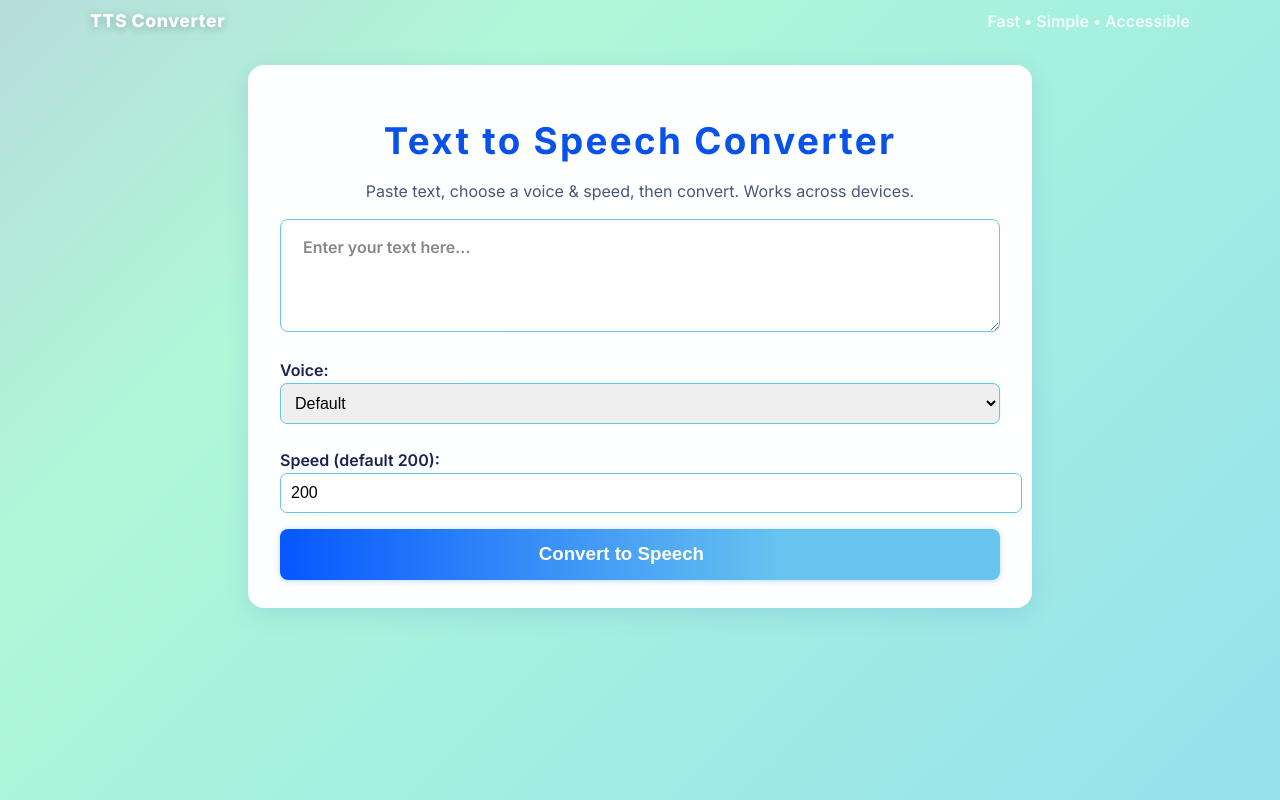
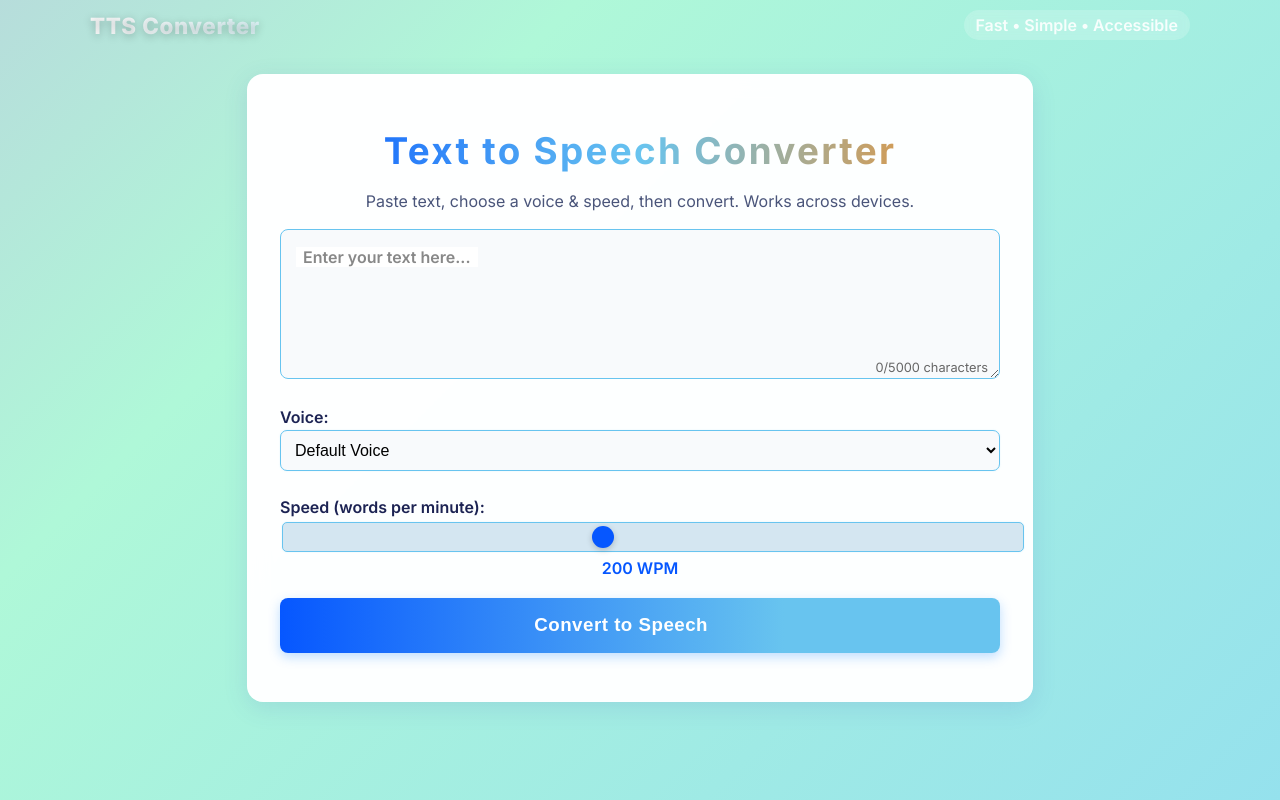
Before and after one commit to kunal47j/tts_converter, a Flask app: template templates/index.html in a window 1280 px wide. Run offline with Flask 3, Linux system fonts and the light colour scheme; the template is opened without the code that fills it, so the values that code supplies are empty.

Commit message:
Complete update of TTS converter with new features and styling

```diff
--- a/app.py
+++ b/app.py
@@ -1,54 +1,95 @@
-from flask import Flask, request, render_template, send_file, after_this_request
+from flask import Flask, request, render_template, send_file, after_this_request, jsonify
 import pyttsx3
 import os
 import uuid
+import logging
+
+# Configure logging
+logging.basicConfig(level=logging.INFO)
+logger = logging.getLogger(__name__)
 
 app = Flask(__name__)
+app.config['MAX_CONTENT_LENGTH'] = 16 * 1024 * 1024  # 16MB max file size
+
+def get_voices():
+    """Get available voices from the system"""
+    try:
+        engine = pyttsx3.init()
+        voices = engine.getProperty('voices')
+        return [{'id': i, 'name': voice.name} for i, voice in enumerate(voices)]
+    except Exception as e:
+        logger.error(f"Error getting voices: {e}")
+        return []
 
 @app.route('/')
 def index():
-    return render_template('index.html')
+    voices = get_voices()
+    return render_template('index.html', voices=voices)
 
 @app.route('/tts', methods=['POST'])
 def tts():
-    text = request.form.get('text')
-    voice_id = request.form.get('voice_id')
-    rate = request.form.get('rate')
+    try:
+        text = request.form.get('text', '').strip()
+        voice_id = request.form.get('voice_id')
+        rate = request.form.get('rate', '200')
 
-    if not text:
-        return "Text is required", 400
+        if not text:
+            return "Text is required", 400
 
-    engine = pyttsx3.init()
-    voices = engine.getProperty('voices')
+        # Limit text length for performance
+        if len(text) > 5000:
+            return "Text is too long. Please limit to 5000 characters.", 400
 
-    if voice_id:
+        engine = pyttsx3.init()
+        voices = engine.getProperty('voices')
+
+        # Set voice if specified
+        if voice_id and voices:
+            try:
+                vid = int(voice_id)
+                if 0 <= vid < len(voices):
+                    engine.setProperty('voice', voices[vid].id)
+            except (ValueError, IndexError):
+                pass  # Use default voice if invalid ID
+
+        # Set speech rate
         try:
-            vid = int(voice_id)
-            if 0 <= vid < len(voices):
-                engine.setProperty('voice', voices[vid].id)
-        except Exception:
-            pass
+            rate_int = int(rate)
+            if 50 <= rate_int <= 400:  # Validate rate range
+                engine.setProperty('rate', rate_int)
+        except ValueError:
+            engine.setProperty('rate', 200)  # Default rate
 
-    if rate:
-        try:
-            engine.setProperty('rate', int(rate))
-        except Exception:
-            pass
+        # Generate unique filename
+        filename = f"output_{uuid.uuid4().hex}.mp3"
 
-    filename = f"output_{uuid.uuid4().hex}.mp3"
-    engine.save_to_file(text, filename)
-    engine.runAndWait()
+        # Convert text to speech
+        engine.save_to_file(text, filename)
+        engine.runAndWait()
 
-    @after_this_request
-    def cleanup(resp):
-        try:
-            os.remove(filename)
-        except Exception:
-            pass
-        return resp
+        @after_this_request
+        def cleanup(resp):
+            try:
+                if os.path.exists(filename):
+                    os.remove(filename)
+            except Exception as e:
+                logger.error(f"Error cleaning up file {filename}: {e}")
+            return resp
 
-    # Serve audio directly for inline playback
-    return send_file(filename, mimetype="audio/mpeg")
+        # Serve audio directly for inline playback
+        if os.path.exists(filename):
+            return send_file(filename, mimetype="audio/mpeg")
+        else:
+            return "Failed to generate audio", 500
+
+    except Exception as e:
+        logger.error(f"Error in TTS conversion: {e}")
+        return f"Error converting text to speech: {str(e)}", 500
+
+@app.route('/health')
+def health_check():
+    """Health check endpoint"""
+    return jsonify({"status": "healthy", "service": "TTS Converter"})
 
 if __name__ == '__main__':
-    app.run(debug=True)
+    app.run(debug=True, host='0.0.0.0', port=5000)
--- a/static/css/styles.css
+++ b/static/css/styles.css
@@ -9,6 +9,8 @@ body {
     font-family: 'Inter', 'Segoe UI', Arial, sans-serif;
     position: relative;
     overflow-x: hidden;
+    background: #f0f2f5;
+    color: #333;
 }
 /* Animated gradient background */
 .bg-animated {
@@ -42,6 +44,8 @@ body {
     animation: fadeInUp 1.1s cubic-bezier(.42,.74,.56,.91) both;
     position: relative;
     z-index: 1;
+    backdrop-filter: blur(10px);
+    border: 1px solid rgba(255,255,255,0.2);
 }
 
 /* Animated heading */
@@ -53,6 +57,10 @@ body {
     letter-spacing: 1px;
     color: #1c2353;
     animation: pulseText 2.8s infinite alternate;
+    background: linear-gradient(90deg, #0657ff, #68c4ef, #fa8c1c);
+    -webkit-background-clip: text;
+    -webkit-text-fill-color: transparent;
+    background-clip: text;
 }
 
 .subtitle {
@@ -63,9 +71,9 @@ body {
     font-weight: 500;
 }
 @keyframes pulseText {
-    0%   {color:#1c2353; letter-spacing:1px;}
-    60%  {color:#0657ff; letter-spacing:2.5px;}
-    100% {color:#fa8c1c; letter-spacing:1px;}
+    0%   {letter-spacing:1px;}
+    60%  {letter-spacing:2.5px;}
+    100% {letter-spacing:1px;}
 }
 
 .form-floating {
@@ -74,13 +82,15 @@ body {
 }
 .form-floating textarea {
     width: 100%;
-    padding: 24px 14px 12px 14px; /* More top space for label */
+    padding: 24px 14px 30px 14px; /* More space for character count */
     resize: vertical;
     font-size: 1em;
     border: 1px solid #68c4ef;
     border-radius: 8px;
     box-sizing: border-box;
     transition: box-shadow 0.2s, border 0.2s;
+    background: #f8fafc;
+    min-height: 150px;
 }
 .form-floating textarea:focus {
     box-shadow: 0 0 8px #68c4ef60;
@@ -106,6 +116,15 @@ body {
     letter-spacing: 0.5px;
 }
 
+/* Character count */
+.char-count {
+    position: absolute;
+    bottom: 8px;
+    right: 12px;
+    font-size: 0.8em;
+    color: #666;
+}
+
 label {
     display: block;
     margin-top: 10px;
@@ -113,7 +132,7 @@ label {
     font-weight: 600;
     color: #1c2353;
 }
-select, input[type=number] {
+select, input[type=number], input[type=range] {
     width: 100%;
     padding: 10px;
     border-radius: 7px;
@@ -122,30 +141,73 @@ select, input[type=number] {
     margin-bottom: 16px;
     box-shadow: 0 0 2px #68c4ef30;
     transition: border-color 0.2s;
+    background: #f8fafc;
 }
 input:focus, select:focus {
     border-color: #007bfc;
     outline: none;
 }
 
+/* Range slider styling */
+input[type="range"] {
+    -webkit-appearance: none;
+    height: 8px;
+    border-radius: 5px;
+    background: #d4e6f1;
+    outline: none;
+}
+input[type="range"]::-webkit-slider-thumb {
+    -webkit-appearance: none;
+    appearance: none;
+    width: 22px;
+    height: 22px;
+    border-radius: 50%;
+    background: #0657ff;
+    cursor: pointer;
+    box-shadow: 0 2px 6px rgba(0,0,0,0.2);
+}
+input[type="range"]::-moz-range-thumb {
+    width: 22px;
+    height: 22px;
+    border-radius: 50%;
+    background: #0657ff;
+    cursor: pointer;
+    box-shadow: 0 2px 6px rgba(0,0,0,0.2);
+    border: none;
+}
+
+.slider-value {
+    text-align: center;
+    margin-top: -10px;
+    margin-bottom: 20px;
+    font-weight: 600;
+    color: #0657ff;
+}
+
 /* Button styling and animated ripple */
 button {
     position: relative;
     width: 100%;
-    padding: 14px;
+    padding: 16px;
     background: linear-gradient(90deg,#0657ff, #68c4ef 70%);
     border: none;
     border-radius: 8px;
     color: white;
     font-size: 1.17em;
     cursor: pointer;
-    box-shadow: 0 1px 6px #007bfc41;
+    box-shadow: 0 4px 12px #007bfc41;
     overflow: hidden;
-    transition: background 0.26s;
+    transition: all 0.3s ease;
     font-weight: bold;
+    letter-spacing: 0.5px;
 }
 button:hover {
     background: linear-gradient(90deg,#68c4ef, #0657ff 70%);
+    transform: translateY(-2px);
+    box-shadow: 0 6px 16px #007bfc60;
+}
+button:active {
+    transform: translateY(0);
 }
 button:after {
     content: "";
@@ -191,6 +253,17 @@ button:active:after {
     background: transparent;
     color: #0657ff;
     font-weight: 700;
+    text-decoration: none;
+    padding: 10px 20px;
+    border-radius: 6px;
+    border: 2px solid #0657ff;
+    transition: all 0.2s ease;
+    text-align: center;
+    width: 100%;
+}
+.download-btn:hover {
+    background: #0657ff;
+    color: white;
 }
 
 /* Top bar */
@@ -208,8 +281,26 @@ button:active:after {
     align-items: center;
     justify-content: space-between;
 }
-.logo { font-weight: 800; color: white; letter-spacing: 0.6px; font-size: 1.1rem; text-shadow: 0 2px 8px rgba(0,0,0,0.25);}
-.tag { color: rgba(255,255,255,0.9); font-weight: 600; opacity: 0.95 }
+.logo {
+    font-weight: 800;
+    color: white;
+    letter-spacing: 0.6px;
+    font-size: 1.4rem;
+    text-shadow: 0 2px 8px rgba(0,0,0,0.25);
+    background: linear-gradient(90deg, #ffffff, #e0f7fa);
+    -webkit-background-clip: text;
+    -webkit-text-fill-color: transparent;
+    background-clip: text;
+}
+.tag {
+    color: rgba(255,255,255,0.95);
+    font-weight: 600;
+    opacity: 0.95;
+    background: rgba(255,255,255,0.2);
+    padding: 5px 12px;
+    border-radius: 20px;
+    backdrop-filter: blur(5px);
+}
 
 /* Accessibility helper */
 .sr-only { position: absolute; left: -10000px; width: 1px; height: 1px; top: auto; overflow: hidden; }
@@ -218,6 +309,7 @@ button:active:after {
 @media (max-width: 640px) {
     .container { margin: 18px 12px; padding: 20px; border-radius: 12px; }
     .heading-animate { font-size: 1.6rem; }
+    .logo { font-size: 1.2rem; }
 }
 
 audio {
@@ -242,8 +334,60 @@ audio {
     transform: translateY(-40px);
     transition: opacity 1s, transform 1s;
     z-index: 1000;
+    display: flex;
+    align-items: center;
+}
+.success-msg:before {
+    content: "✓";
+    margin-right: 8px;
+    font-size: 1.2em;
 }
 .success-msg.fadeout {
     opacity: 0;
     transform: translateY(-80px);
 }
+
+.error-msg {
+    position: fixed;
+    top: 27px;
+    right: 24px;
+    background: #e13b3b;
+    color: white;
+    padding: 12px 22px;
+    border-radius: 8px;
+    font-weight: bold;
+    font-size: 1em;
+    box-shadow: 0 6px 20px rgba(225,59,59,0.2);
+    opacity: 1;
+    transform: translateY(-40px);
+    transition: opacity 1s, transform 1s;
+    z-index: 1000;
+    display: flex;
+    align-items: center;
+}
+.error-msg:before {
+    content: "✗";
+    margin-right: 8px;
+    font-size: 1.2em;
+}
+.error-msg.fadeout {
+    opacity: 0;
+    transform: translateY(-80px);
+}
+
+.footer {
+    text-align: center;
+    padding: 20px;
+    color: #666;
+    font-size: 0.9em;
+    margin-top: 20px;
+}
+
+.footer-content {
+    max-width: 720px;
+    margin: 0 auto;
+}
+
+.audio-controls {
+    margin-top: 20px;
+}
--- a/static/js/scripts.js
+++ b/static/js/scripts.js
@@ -1,10 +1,35 @@
+// Update slider value display
+document.getElementById('rate').addEventListener('input', function() {
+    document.getElementById('rateValue').textContent = this.value;
+});
+
+// Update character count
+document.getElementById('text').addEventListener('input', function() {
+    document.getElementById('charCount').textContent = this.value.length;
+});
+
 function showSuccess(message) {
+    // Remove any existing messages
+    document.querySelectorAll('.success-msg').forEach(el => el.remove());
+
     let msgDiv = document.createElement('div');
     msgDiv.textContent = message;
     msgDiv.className = "success-msg";
     document.body.appendChild(msgDiv);
     setTimeout(() => { msgDiv.classList.add('fadeout'); }, 1800);
     setTimeout(() => { msgDiv.remove(); }, 3000);
+}
+
+function showError(message) {
+    // Remove any existing messages
+    document.querySelectorAll('.error-msg').forEach(el => el.remove());
+
+    let msgDiv = document.createElement('div');
+    msgDiv.textContent = message;
+    msgDiv.className = 'error-msg';
+    document.body.appendChild(msgDiv);
+    setTimeout(() => { msgDiv.classList.add('fadeout'); }, 2400);
+    setTimeout(() => { msgDiv.remove(); }, 3600);
 }
 
 document.getElementById('ttsForm').addEventListener('submit', function(e) {
@@ -23,32 +48,42 @@ document.getElementById('ttsForm').addEventListener('submit', function(e) {
     btnText.textContent = 'Converting...';
     statusRegion.textContent = 'Converting text to speech. Please wait.';
 
+    // Show loading state for audio player
+    audioPlayer.style.display = 'none';
+
     fetch('/tts', {
         method: 'POST',
         body: formData
     })
     .then(response => {
-        if (!response.ok) throw new Error('Network response was not ok');
+        if (!response.ok) {
+            return response.text().then(text => { throw new Error(text || 'Network response was not ok'); });
+        }
         return response.blob();
     })
     .then(blob => {
         const audioURL = URL.createObjectURL(blob);
         audioPlayer.src = audioURL;
         audioPlayer.style.display = 'block';
-        audioPlayer.play().catch(()=>{});
 
-        // enable download
-        const filename = 'speech.mp3';
-        const url = audioURL;
-        downloadLink.href = url;
+        // Play audio automatically
+        audioPlayer.play().catch(error => {
+            console.warn('Auto-play prevented:', error);
+            showSuccess('Conversion complete! Click play to listen.');
+        });
+
+        // Enable download
+        const filename = 'speech-' + new Date().getTime() + '.mp3';
+        downloadLink.href = audioURL;
         downloadLink.download = filename;
         downloadLink.style.display = 'inline-block';
+        downloadLink.textContent = 'Download audio (' + formatFileSize(blob.size) + ')';
 
-        showSuccess('Conversion complete — playing audio.');
+        showSuccess('Conversion successful! Playing audio...');
     })
     .catch(error => {
-        showError('Error converting text to speech.');
-        console.error(error);
+        console.error('Error:', error);
+        showError('Error: ' + (error.message || 'Failed to convert text to speech.'));
     })
     .finally(() => {
         convertBtn.disabled = false;
@@ -58,13 +93,11 @@ document.getElementById('ttsForm').addEventListener('submit', function(e) {
     });
 });
 
-function showError(message) {
-    let msgDiv = document.createElement('div');
-    msgDiv.textContent = message;
-    msgDiv.className = 'success-msg';
-    msgDiv.style.background = '#e13b3b';
-    msgDiv.style.boxShadow = '0 6px 20px rgba(225,59,59,0.2)';
-    document.body.appendChild(msgDiv);
-    setTimeout(() => { msgDiv.classList.add('fadeout'); }, 2400);
-    setTimeout(() => { msgDiv.remove(); }, 3600);
+// Helper function to format file size
+function formatFileSize(bytes) {
+    if (bytes === 0) return '0 Bytes';
+    const k = 1024;
+    const sizes = ['Bytes', 'KB', 'MB'];
+    const i = Math.floor(Math.log(bytes) / Math.log(k));
+    return parseFloat((bytes / Math.pow(k, i)).toFixed(2)) + ' ' + sizes[i];
 }
--- a/templates/index.html
+++ b/templates/index.html
@@ -3,6 +3,7 @@
 <head>
     <meta charset="UTF-8" />
     <meta name="viewport" content="width=device-width, initial-scale=1" />
+    <meta name="description" content="Free online text to speech converter with multiple voices and adjustable speed" />
     <title>Text to Speech Converter</title>
     <!-- Use a clean system font stack with a friendly web font -->
     <link href="https://fonts.googleapis.com/css2?family=Inter:wght@400;600;700;800&display=swap" rel="stylesheet">
@@ -21,32 +22,48 @@
     <div class="container">
         <h1 class="heading-animate">Text to Speech Converter</h1>
         <p class="subtitle">Paste text, choose a voice & speed, then convert. Works across devices.</p>
+
         <form id="ttsForm">
             <div class="form-floating">
-                <textarea name="text" id="text" rows="5" placeholder=" " required></textarea>
+                <textarea name="text" id="text" rows="6" placeholder=" " required maxlength="5000"></textarea>
                 <label for="text">Enter your text here...</label>
+                <div class="char-count"><span id="charCount">0</span>/5000 characters</div>
             </div>
 
             <label for="voice_id">Voice:</label>
             <select name="voice_id" id="voice_id">
-                <option value="">Default</option>
-                <option value="0">Voice 0</option>
-                <option value="1">Voice 1</option>
-                <!-- Add more if needed -->
+                <option value="">Default Voice</option>
+                {% for voice in voices %}
+                <option value="{{ voice.id }}">{{ voice.name }}</option>
+                {% endfor %}
             </select>
 
-            <label for="rate">Speed (default 200):</label>
-            <input type="number" id="rate" name="rate" value="200" min="50" max="400" />
+            <label for="rate">Speed (words per minute):</label>
+            <input type="range" id="rate" name="rate" min="50" max="400" value="200" />
+            <div class="slider-value">
+                <span id="rateValue">200</span> WPM
+            </div>
 
             <button type="submit" id="convertBtn">
                 <span class="btn-text">Convert to Speech</span>
                 <span class="btn-spinner" aria-hidden="true"></span>
             </button>
         </form>
-        <audio id="audioPlayer" controls style="width: 100%; margin-top: 15px; display:none;"></audio>
-        <a id="downloadLink" class="download-btn" style="display:none;">Download audio</a>
+
+        <div class="audio-controls">
+            <audio id="audioPlayer" controls style="width: 100%; margin-top: 15px; display:none;"></audio>
+            <a id="downloadLink" class="download-btn" style="display:none;">Download audio</a>
+        </div>
+
         <div id="statusRegion" aria-live="polite" class="sr-only"></div>
     </div>
+
+    <footer class="footer">
+        <div class="footer-content">
+            <p>Text to Speech Converter &copy; 2023 | All voices are system-dependent</p>
+        </div>
+    </footer>
+
     <script src="{{ url_for('static', filename='js/scripts.js') }}"></script>
 </body>
 </html>
```
Also changed, not shown: README.md (added).
